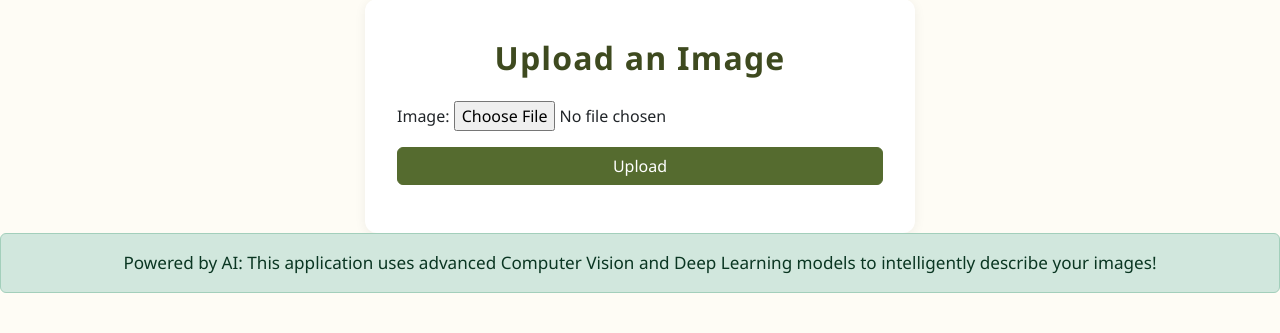
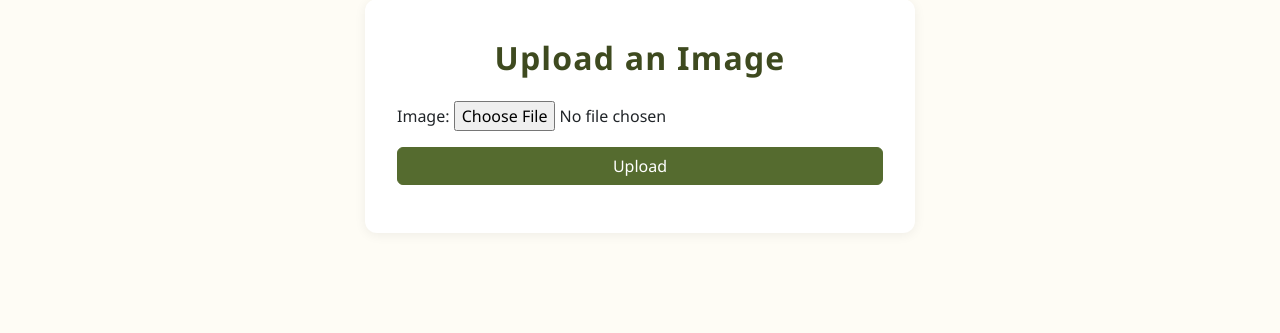
Before and after one commit to JanushaNampally/img_captioner, a Django app: page / in a window 1280 px wide. Shown: the part 101-434 px from the top of the page. Run offline with Django 5.2, Linux system fonts and the light colour scheme.

Commit message:
Update upload.html

```diff
--- a/captions/templates/upload.html
+++ b/captions/templates/upload.html
@@ -76,9 +76,6 @@
       </div>
     {% endif %}
   </div>
-  <div class="alert alert-success text-center mb-4" style="font-size:1.07rem;">
-  <span style="font-weight:500;">Powered by AI:</span> This application uses advanced Computer Vision and Deep Learning models to intelligently describe your images!
-</div>
 
   <script src="https://cdn.jsdelivr.net/npm/bootstrap@5.3.0/dist/js/bootstrap.bundle.min.js"></script>
 </body>
```
